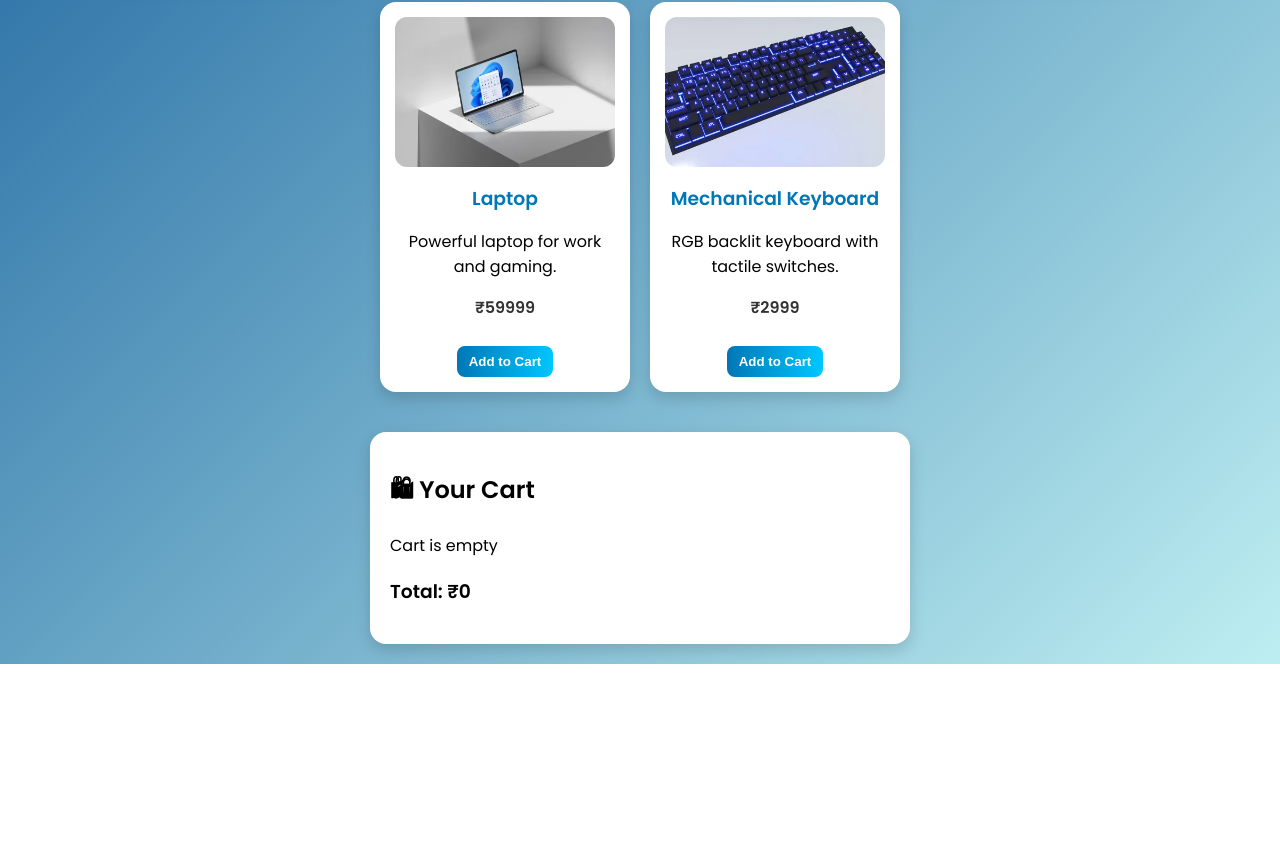
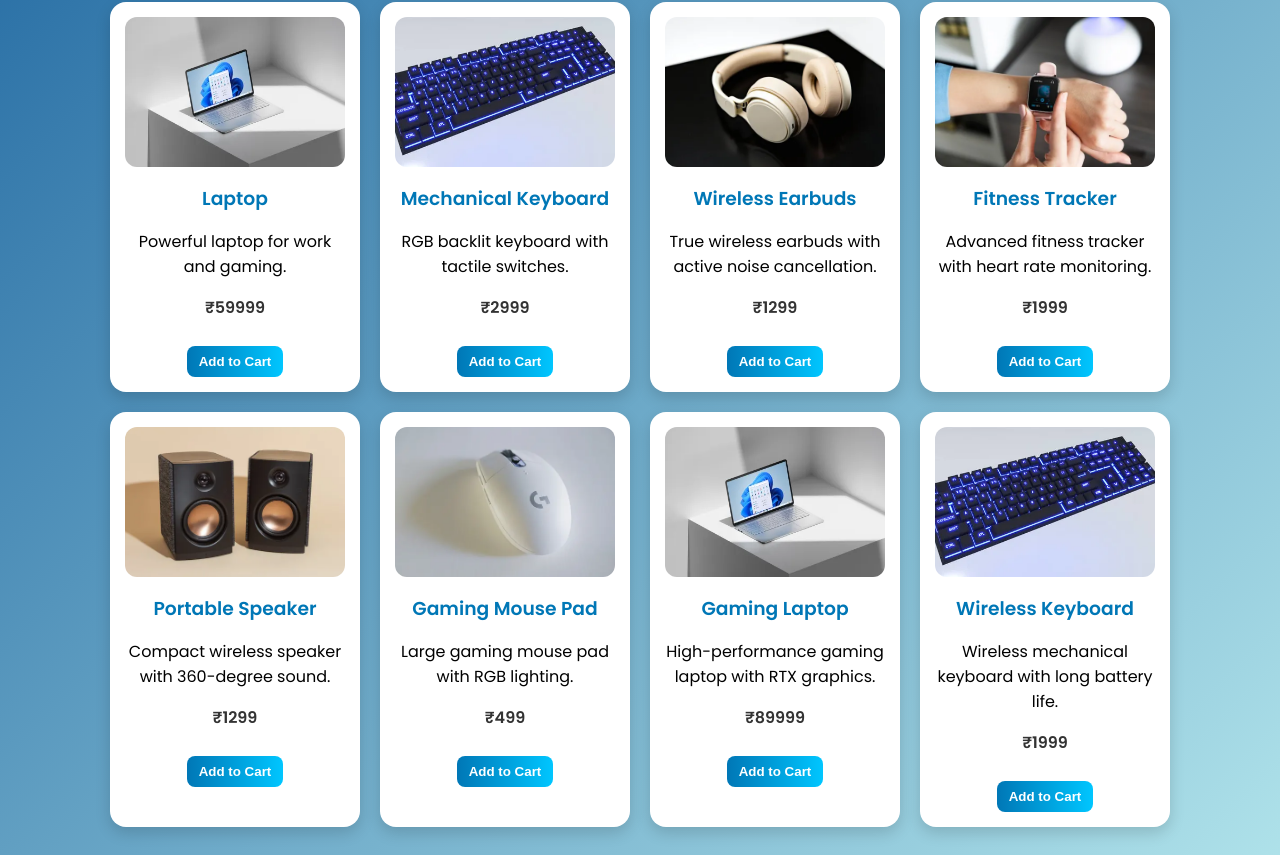
Before and after one commit to patilvaishnavi10-dev/MyPortfolio, a React (Create React App) app: page /fsapp in a window 1280 px wide. Shown: the part 685-1540 px from the top of the page. Before the commit the page ends 1349 px from the top, so only its background shows below. Built offline with nearby package versions, Linux system fonts and the light colour scheme; the HTML template or start-up script is replaced by a standard one.

Commit message:
Update Shopping Cart: change title and add 6 more products (12 total)

```diff
--- a/src/components/Portfolio.js
+++ b/src/components/Portfolio.js
@@ -19,8 +19,8 @@ export default function Portfolio() {
       link: "/practicals"
     },
     {
-      title: "FS Practical App",
-      description: "Practicals 4 to 10 (Shopping Cart UI)",
+      title: "Shopping Cart",
+      description: "Interactive shopping cart with product management",
       tech: "React, State, Props",
       link: "/fsapp"
     },
--- a/src/practicals/FSApp.js
+++ b/src/practicals/FSApp.js
@@ -44,6 +44,48 @@ const products = [
     price: 2999,
     image: `${process.env.PUBLIC_URL}/keyboard.png`,
     description: "RGB backlit keyboard with tactile switches."
+  },
+  {
+    id: 7,
+    name: "Wireless Earbuds",
+    price: 1299,
+    image: `${process.env.PUBLIC_URL}/headphone.png`,
+    description: "True wireless earbuds with active noise cancellation."
+  },
+  {
+    id: 8,
+    name: "Fitness Tracker",
+    price: 1999,
+    image: `${process.env.PUBLIC_URL}/smartwatch.png`,
+    description: "Advanced fitness tracker with heart rate monitoring."
+  },
+  {
+    id: 9,
+    name: "Portable Speaker",
+    price: 1299,
+    image: `${process.env.PUBLIC_URL}/speaker.png`,
+    description: "Compact wireless speaker with 360-degree sound."
+  },
+  {
+    id: 10,
+    name: "Gaming Mouse Pad",
+    price: 499,
+    image: `${process.env.PUBLIC_URL}/mouse.png`,
+    description: "Large gaming mouse pad with RGB lighting."
+  },
+  {
+    id: 11,
+    name: "Gaming Laptop",
+    price: 89999,
+    image: `${process.env.PUBLIC_URL}/laptop.png`,
+    description: "High-performance gaming laptop with RTX graphics."
+  },
+  {
+    id: 12,
+    name: "Wireless Keyboard",
+    price: 1999,
+    image: `${process.env.PUBLIC_URL}/keyboard.png`,
+    description: "Wireless mechanical keyboard with long battery life."
   }
 ];
 
```
